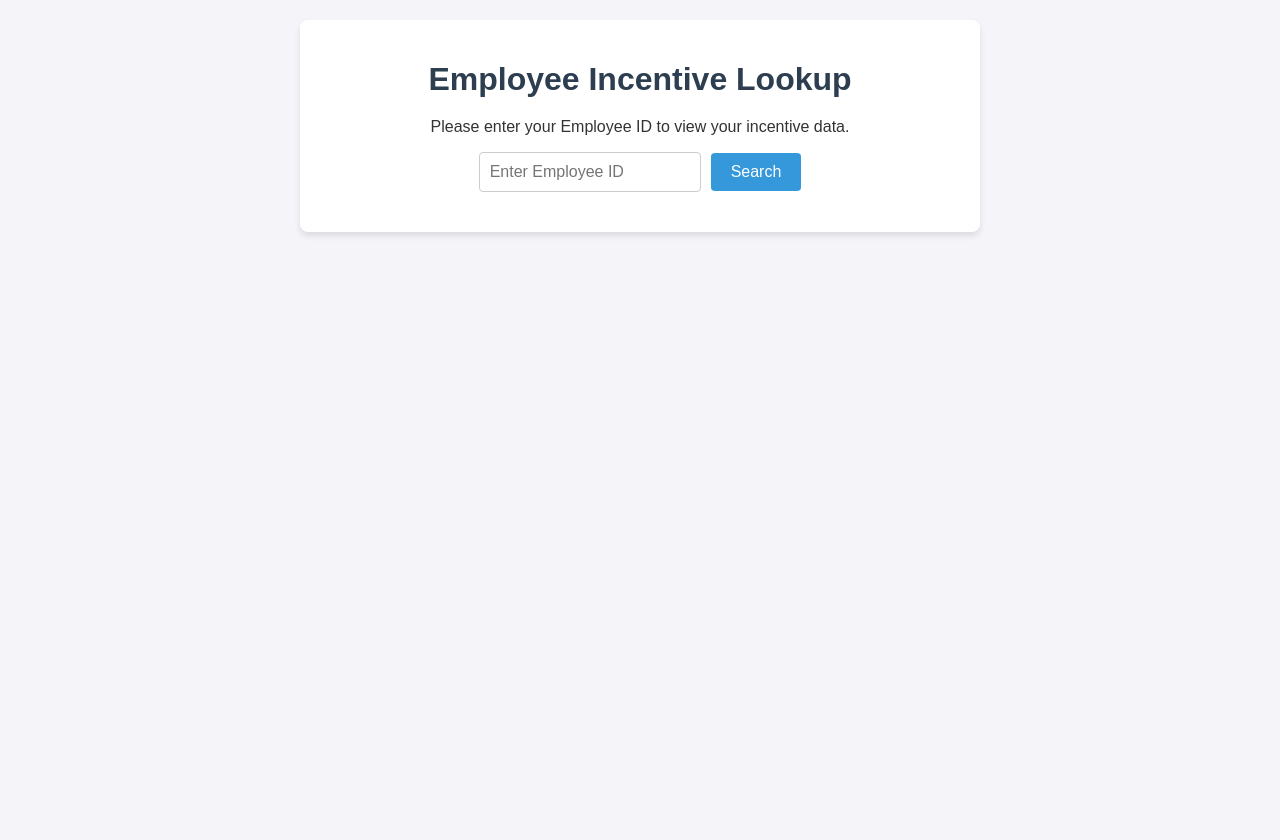
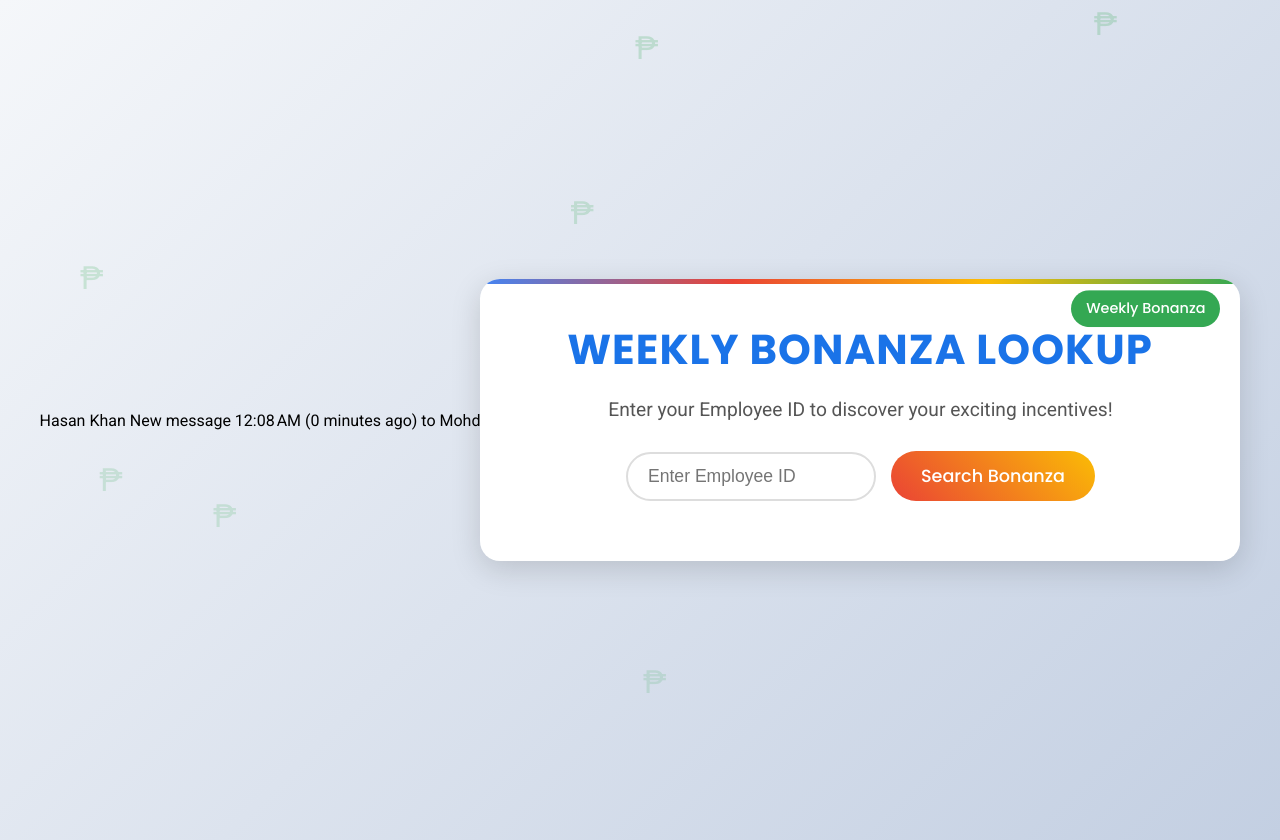
Before and after one commit to mhskhn3/Incentives, a Flask app: page / in a window 1280 px wide. Before the commit the page ends 236 px from the top, so only its background shows below. Run offline with Flask 3, Linux system fonts and the light colour scheme.

Commit message:
index.html

```diff
--- a/templates/index.html
+++ b/templates/index.html
@@ -1,101 +1,300 @@
+
+Hasan Khan New message
+12:08 AM (0 minutes ago)
+to Mohd
+
 <!DOCTYPE html>
 <html lang="en">
 <head>
     <meta charset="UTF-8">
     <meta name="viewport" content="width=device-width, initial-scale=1.0">
-    <title>Employee Incentive Lookup</title>
+    <title>Weekly Bonanza Incentive Lookup</title>
+    <link href="https://fonts.googleapis.com/css2?family=Roboto:wght@300;400;700&family=Poppins:wght@500;700&display=swap" rel="stylesheet">
     <style>
         body {
-            font-family: Arial, sans-serif;
-            background-color: #f4f4f9;
-            color: #333;
+            font-family: 'Roboto', sans-serif;
+            background: linear-gradient(135deg, #f5f7fa 0%, #c3cfe2 100%);
             margin: 0;
             padding: 20px;
             display: flex;
-            flex-direction: column;
+            justify-content: center;
             align-items: center;
+            min-height: 100vh;
+            overflow-x: hidden;
+            position: relative;
+            animation: fadeIn 1s ease-in;
         }
+
+        /* Animated Peso Signs Background */
+        .currency-animation {
+            position: fixed;
+            top: 0;
+            left: 0;
+            width: 100%;
+            height: 100%;
+            pointer-events: none;
+            z-index: -1;
+            overflow: hidden;
+        }
+
+        .peso-sign {
+            position: absolute;
+            font-size: 2em;
+            color: rgba(52, 168, 83, 0.3); /* Greenish tint for Philippine Peso */
+            animation: fall linear infinite;
+            user-select: none;
+        }
+
+        @keyframes fall {
+            0% {
+                transform: translateY(-100vh);
+                opacity: 1;
+            }
+            100% {
+                transform: translateY(100vh);
+                opacity: 0.5;
+            }
+        }
+
+        @keyframes fadeIn {
+            from { opacity: 0; }
+            to { opacity: 1; }
+        }
+
         .container {
-            background-color: #fff;
-            padding: 20px 40px;
-            border-radius: 8px;
-            box-shadow: 0 4px 6px rgba(0, 0, 0, 0.1);
+            background: white;
+            padding: 30px;
+            border-radius: 20px;
+            box-shadow: 0 8px 30px rgba(0, 0, 0, 0.15);
             width: 100%;
-            max-width: 600px;
+            max-width: 700px;
             text-align: center;
+            position: relative;
+            overflow: hidden;
+            animation: slideUp 0.8s ease-out;
+            z-index: 1;
         }
+
+        @keyframes slideUp {
+            from { transform: translateY(50px); opacity: 0; }
+            to { transform: translateY(0); opacity: 1; }
+        }
+
+        .container::before {
+            content: '';
+            position: absolute;
+            top: 0;
+            left: 0;
+            width: 100%;
+            height: 5px;
+            background: linear-gradient(to right, #4285f4, #ea4335, #fbbc05, #34a853);
+        }
+
         h1 {
-            color: #2c3e50;
-            margin-bottom: 20px;
+            font-family: 'Poppins', sans-serif;
+            font-size: 2.5em;
+            color: #1a73e8;
+            margin: 10px 0;
+            text-transform: uppercase;
+            letter-spacing: 1px;
+            animation: pulse 2s infinite;
         }
+
+        @keyframes pulse {
+            0% { transform: scale(1); }
+            50% { transform: scale(1.05); }
+            100% { transform: scale(1); }
+        }
+
+        p.subtitle {
+            font-size: 1.2em;
+            color: #555;
+            margin-bottom: 30px;
+        }
+
         .search-area {
             display: flex;
             justify-content: center;
             align-items: center;
-            margin-bottom: 20px;
-            gap: 10px;
+            gap: 15px;
+            margin-bottom: 30px;
         }
+
         input[type="text"] {
-            padding: 10px;
-            border: 1px solid #ccc;
-            border-radius: 4px;
-            font-size: 16px;
-            width: 200px;
+            padding: 12px 20px;
+            border: 2px solid #ddd;
+            border-radius: 25px;
+            font-size: 1.1em;
+            width: 250px;
+            transition: border-color 0.3s, box-shadow 0.3s;
+            outline: none;
         }
+
+        input[type="text"]:focus {
+            border-color: #4285f4;
+            box-shadow: 0 0 8px rgba(66, 133, 244, 0.3);
+        }
+
         button {
-            padding: 10px 20px;
+            padding: 12px 30px;
             border: none;
-            border-radius: 4px;
-            background-color: #3498db;
+            border-radius: 25px;
+            background: linear-gradient(45deg, #ea4335, #fbbc05);
             color: white;
-            font-size: 16px;
+            font-size: 1.1em;
+            font-family: 'Poppins', sans-serif;
             cursor: pointer;
-            transition: background-color 0.3s ease;
+            transition: transform 0.3s, box-shadow 0.3s;
+            position: relative;
+            overflow: hidden;
         }
+
         button:hover {
-            background-color: #2980b9;
+            transform: translateY(-3px);
+            box-shadow: 0 5px 15px rgba(0, 0, 0, 0.2);
         }
+
+        button::after {
+            content: '🎉';
+            position: absolute;
+            font-size: 1.5em;
+            right: -30px;
+            top: 50%;
+            transform: translateY(-50%);
+            opacity: 0;
+            transition: right 0.3s, opacity 0.3s;
+        }
+
+        button:hover::after {
+            right: 10px;
+            opacity: 1;
+        }
+
         #results {
             margin-top: 20px;
             text-align: left;
         }
+
         .employee-info {
-            border: 1px solid #ddd;
+            background: #f8f9fa;
             padding: 20px;
-            border-radius: 6px;
-            background-color: #f9f9f9;
+            border-radius: 15px;
+            border: 1px solid #e0e0e0;
+            animation: fadeIn 0.5s ease-in;
         }
+
         .employee-info p {
-            margin: 5px 0;
+            margin: 8px 0;
+            font-size: 1.1em;
+            display: flex;
+            align-items: center;
         }
+
         .employee-info p strong {
-            color: #555;
-            display: inline-block;
-            width: 150px; /* Adjust as needed */
+            color: #333;
+            width: 200px;
+            font-weight: 500;
         }
+
+        .employee-info p::before {
+            content: '🏆';
+            margin-right: 10px;
+            font-size: 1.2em;
+        }
+
+        .employee-info hr {
+            border: 0;
+            border-top: 1px solid #ddd;
+            margin: 15px 0;
+        }
+
         .not-found {
-            color: #e74c3c;
+            color: #ea4335;
+            font-size: 1.2em;
             font-weight: bold;
+            text-align: center;
+            animation: shake 0.5s;
+        }
+
+        @keyframes shake {
+            0%, 100% { transform: translateX(0); }
+            25% { transform: translateX(-10px); }
+            75% { transform: translateX(10px); }
+        }
+
+        .bonanza-badge {
+            position: absolute;
+            top: 20px;
+            right: 20px;
+            background: #34a853;
+            color: white;
+            padding: 8px 15px;
+            border-radius: 20px;
+            font-size: 0.9em;
+            font-family: 'Poppins', sans-serif;
+            animation: bounce 2s infinite;
+        }
+
+        @keyframes bounce {
+            0%, 100% { transform: translateY(0); }
+            50% { transform: translateY(-10px); }
+        }
+
+        @media (max-width: 600px) {
+            .container {
+                padding: 20px;
+            }
+
+            h1 {
+                font-size: 2em;
+            }
+
+            input[type="text"] {
+                width: 100%;
+            }
+
+            .search-area {
+                flex-direction: column;
+                gap: 10px;
+            }
         }
     </style>
 </head>
 <body>
-
+    <div class="currency-animation" id="currencyAnimation"></div>
     <div class="container">
-    <h1>Employee Incentive Lookup</h1>
-    <p>Please enter your Employee ID to view your incentive data.</p>
+        <div class="bonanza-badge">Weekly Bonanza</div>
+        <h1>Weekly Bonanza Lookup</h1>
+        <p class="subtitle">Enter your Employee ID to discover your exciting incentives!</p>
 
         <div class="search-area">
             <input type="text" id="empIdInput" placeholder="Enter Employee ID">
-        <button onclick="searchEmployee()">Search</button>
+            <button onclick="searchEmployee()">Search Bonanza</button>
         </div>
 
-    <div id="results">
-        </div>
+        <div id="results"></div>
     </div>
 
     <script>
-    // Employee Data - This is your dataset converted to a JavaScript array of objects
+        // Create animated peso signs
+        function createPesoSigns() {
+            const animationContainer = document.getElementById('currencyAnimation');
+            const numSigns = 20; // Number of peso signs
+            for (let i = 0; i < numSigns; i++) {
+                const peso = document.createElement('div');
+                peso.className = 'peso-sign';
+                peso.textContent = '₱';
+                peso.style.left = `${Math.random() * 100}vw`;
+                peso.style.animationDuration = `${Math.random() * 5 + 5}s`; // Random duration between 5-10s
+                peso.style.animationDelay = `${Math.random() * 5}s`; // Random delay
+                animationContainer.appendChild(peso);
+            }
+        }
+
+        // Call the function when the page loads
+        window.onload = createPesoSigns;
+
+        // Employee Data
         const employees = [
             {"EMP ID": 2343380, "EMP Name": "Robert Asauro Lopez", "A) RDOT Incentive(Aug'25)": 10500, "Chat Touchdown": 10000, "B) RDOT Incentive(Jul'25)": 2500, "VMS Project Support": 1000, "WFP Tickets": 1500, "Weekly Bonanza WK2": 1000, "Weekly Bonanza WK1": 0, "Grand Total": 26500},
             {"EMP ID": 2343351, "EMP Name": "Hannah Abigail Guiuan Baguio", "A) RDOT Incentive(Aug'25)": 13500, "Chat Touchdown": 0, "B) RDOT Incentive(Jul'25)": 5000, "VMS Project Support": 1000, "WFP Tickets": 100, "Weekly Bonanza WK2": 1000, "Weekly Bonanza WK1": 1000, "Grand Total": 21600},
@@ -209,54 +408,37 @@
         ];
 
         function searchEmployee() {
-        // 1. Get the employee ID from the input field
             const empIdInput = document.getElementById('empIdInput');
             const empId = parseInt(empIdInput.value.trim(), 10);
+            const resultsDiv = document.getElementById('results');
+            resultsDiv.innerHTML = '';
 
-        // 2. Find the employee in the data array
             const foundEmployee = employees.find(employee => employee["EMP ID"] === empId);
 
-        // 3. Get the results container
-        const resultsDiv = document.getElementById('results');
-
-        // 4. Clear any previous results
-        resultsDiv.innerHTML = '';
-
-        // 5. Display the results
             if (foundEmployee) {
                 let employeeInfoHtml = '<div class="employee-info">';
-
-            // Loop through all the keys (column headers) of the found employee
                 for (const key in foundEmployee) {
-                // Skip the EMP ID and EMP Name, as we want to display them first
                     if (key === "EMP ID" || key === "EMP Name") continue;
-
-                const value = foundEmployee[key] || 0; // Use 0 if value is missing/falsy
-
-                // Capitalize the first letter of each word for display
+                    const value = foundEmployee[key] || 0;
                     const formattedKey = key.split(' ').map(word => word.charAt(0).toUpperCase() + word.slice(1)).join(' ');
-
-                employeeInfoHtml += `<p><strong>${formattedKey}:</strong> ${value.toLocaleString()}</p>`;
+                    // Add Philippine Peso symbol for monetary values
+                    const displayValue = key !== "EMP ID" && key !== "EMP Name" ? `₱${value.toLocaleString()}` : value.toLocaleString();
+                    employeeInfoHtml += `<p><strong>${formattedKey}:</strong> ${displayValue}</p>`;
                 }
-
-            // Add EMP ID and Name at the top
                 const empName = foundEmployee["EMP Name"];
-            const grandTotal = foundEmployee["Grand Total"];
-
+                const empIdDisplay = foundEmployee["EMP ID"];
                 resultsDiv.innerHTML = `
                     <div class="employee-info">
                         <p><strong>Employee Name:</strong> ${empName}</p>
-                    <p><strong>Employee ID:</strong> ${empId}</p>
+                        <p><strong>Employee ID:</strong> ${empIdDisplay}</p>
                         <hr>
                         ${employeeInfoHtml}
                     </div>
                 `;
             } else {
-            // Display a not found message
                 resultsDiv.innerHTML = '<p class="not-found">Employee ID not found. Please check the ID and try again.</p>';
             }
         }
     </script>
-
 </body>
 </html>
```
Lines whose indentation alone changed are shown as unchanged.
